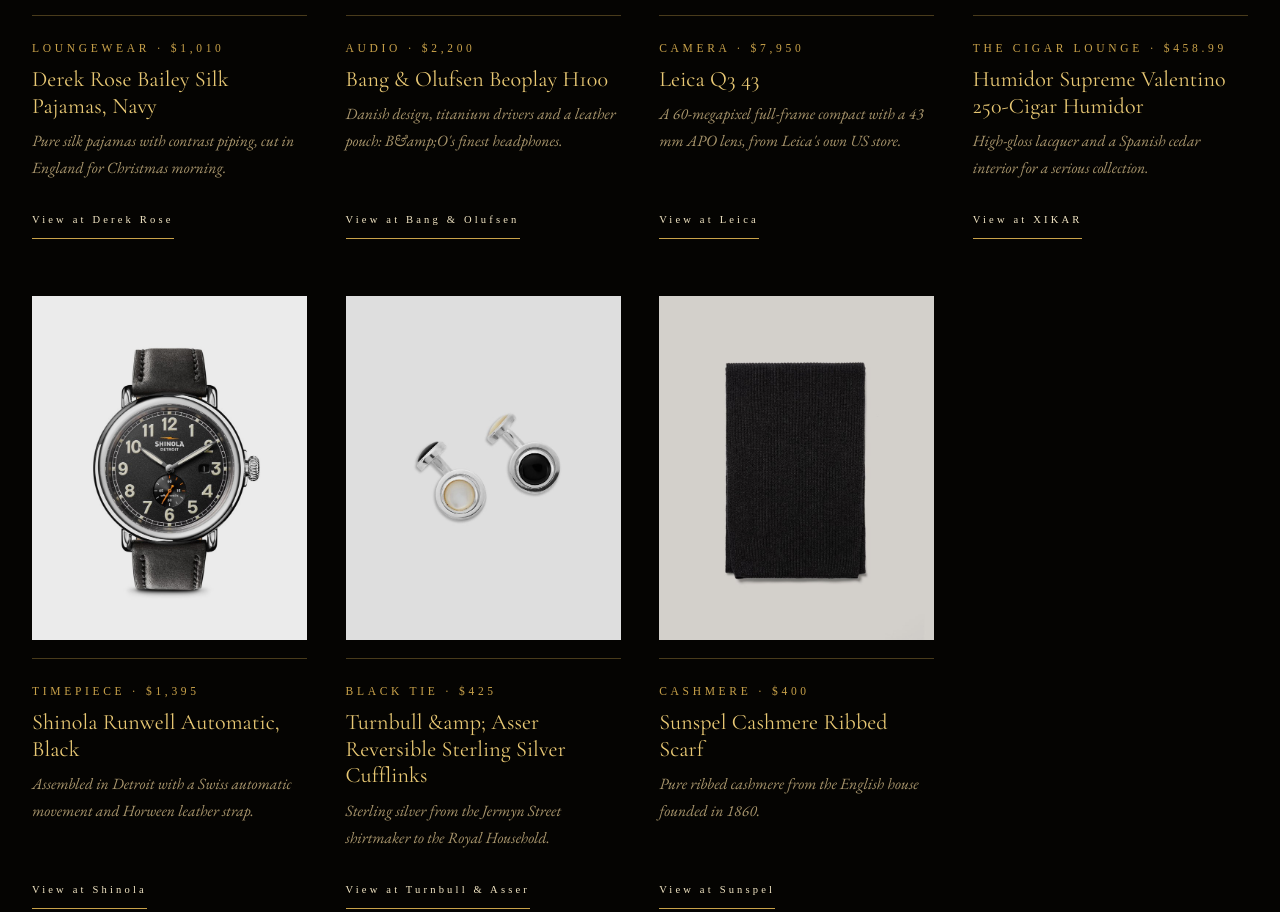
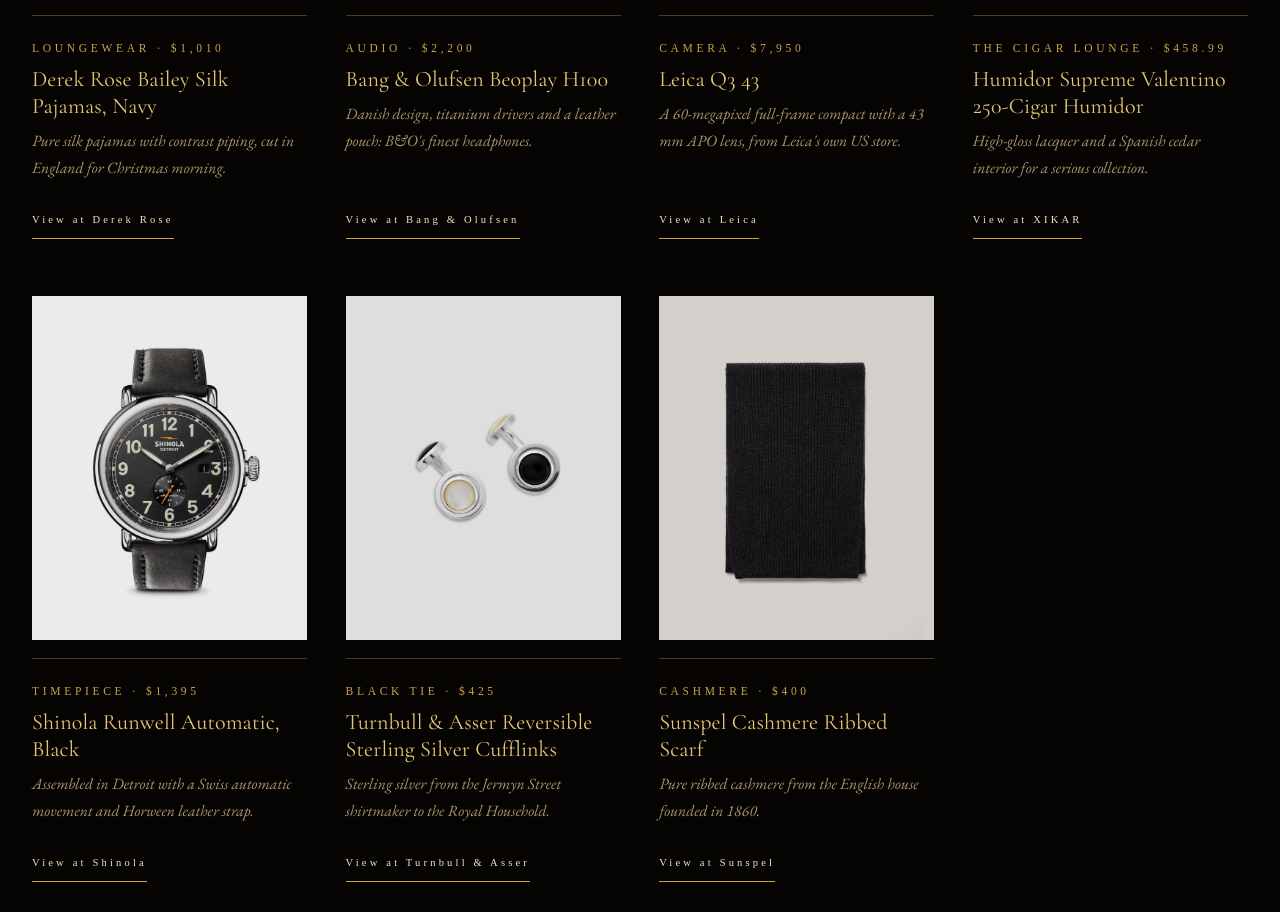
Before and after one commit to Lulumoons/Black-Tie-Atelier, a plain HTML site: page christmas.html in a window 1280 px wide. Shown: the part 2561-3473 px from the top of the page. Drawn offline with nearby package versions, Linux system fonts and the light colour scheme; a web font is replaced by a local one.

Commit message:
Fix ampersands in Christmas guide

```diff
--- a/christmas.html
+++ b/christmas.html
@@ -15,11 +15,11 @@
 <div class="cb"><span class="sc">Leather · $1,550</span><h3>Smythson Lightweight Slim Briefcase in Panama</h3><p>A slim, structured briefcase in Smythson&#x27;s signature Panama leather.</p><a class="btn" href="https://www.smythson.com/en-us/products/black-lightweight-slim-briefcase-in-panama-1205241" target="_blank" rel="sponsored noopener">View at Smythson</a></div></article><article class="card"><a class="ph" href="https://www.derek-rose.com/en-us/products/mens-dressing-gown-duke-cashmere-navy" target="_blank" rel="sponsored noopener"><img src="assets/products/xmas-derekrose-duke.jpg" alt="Derek Rose Duke Cashmere Dressing Gown, Navy" loading="lazy"></a>
 <div class="cb"><span class="sc">Loungewear · $4,795</span><h3>Derek Rose Duke Cashmere Dressing Gown, Navy</h3><p>Loro Piana cashmere, silk-lined and hand-sewn in England: the ultimate robe.</p><a class="btn" href="https://www.derek-rose.com/en-us/products/mens-dressing-gown-duke-cashmere-navy" target="_blank" rel="sponsored noopener">View at Derek Rose</a></div></article><article class="card"><a class="ph" href="https://www.derek-rose.com/en-us/products/mens-bailey-silk-pyjamas-navy-blue" target="_blank" rel="sponsored noopener"><img src="assets/products/xmas-derekrose-bailey.jpg" alt="Derek Rose Bailey Silk Pajamas, Navy" loading="lazy"></a>
 <div class="cb"><span class="sc">Loungewear · $1,010</span><h3>Derek Rose Bailey Silk Pajamas, Navy</h3><p>Pure silk pajamas with contrast piping, cut in England for Christmas morning.</p><a class="btn" href="https://www.derek-rose.com/en-us/products/mens-bailey-silk-pyjamas-navy-blue" target="_blank" rel="sponsored noopener">View at Derek Rose</a></div></article><article class="card"><a class="ph" href="https://www.bang-olufsen.com/en/us/headphones/beoplay-h100" target="_blank" rel="sponsored noopener"><img src="assets/products/xmas-bo-h100.jpg" alt="Bang &amp; Olufsen Beoplay H100" loading="lazy"></a>
-<div class="cb"><span class="sc">Audio · $2,200</span><h3>Bang &amp; Olufsen Beoplay H100</h3><p>Danish design, titanium drivers and a leather pouch: B&amp;amp;O&#x27;s finest headphones.</p><a class="btn" href="https://www.bang-olufsen.com/en/us/headphones/beoplay-h100" target="_blank" rel="sponsored noopener">View at Bang &amp; Olufsen</a></div></article><article class="card"><a class="ph" href="https://leicacamerausa.com/leica-q3-43.html" target="_blank" rel="sponsored noopener"><img src="assets/products/xmas-leica-q3-43.jpg" alt="Leica Q3 43" loading="lazy"></a>
+<div class="cb"><span class="sc">Audio · $2,200</span><h3>Bang &amp; Olufsen Beoplay H100</h3><p>Danish design, titanium drivers and a leather pouch: B&amp;O&#x27;s finest headphones.</p><a class="btn" href="https://www.bang-olufsen.com/en/us/headphones/beoplay-h100" target="_blank" rel="sponsored noopener">View at Bang &amp; Olufsen</a></div></article><article class="card"><a class="ph" href="https://leicacamerausa.com/leica-q3-43.html" target="_blank" rel="sponsored noopener"><img src="assets/products/xmas-leica-q3-43.jpg" alt="Leica Q3 43" loading="lazy"></a>
 <div class="cb"><span class="sc">Camera · $7,950</span><h3>Leica Q3 43</h3><p>A 60-megapixel full-frame compact with a 43 mm APO lens, from Leica&#x27;s own US store.</p><a class="btn" href="https://leicacamerausa.com/leica-q3-43.html" target="_blank" rel="sponsored noopener">View at Leica</a></div></article><article class="card"><a class="ph" href="https://xikar.com/products/humidor-supreme%C2%AE-valentino-cigar-humidor-holds-up-to-250-cigars-high-lacquer-finish" target="_blank" rel="sponsored noopener"><img src="assets/products/xmas-xikar-valentino.jpg" alt="Humidor Supreme Valentino 250-Cigar Humidor" loading="lazy"></a>
 <div class="cb"><span class="sc">The Cigar Lounge · $458.99</span><h3>Humidor Supreme Valentino 250-Cigar Humidor</h3><p>High-gloss lacquer and a Spanish cedar interior for a serious collection.</p><a class="btn" href="https://xikar.com/products/humidor-supreme%C2%AE-valentino-cigar-humidor-holds-up-to-250-cigars-high-lacquer-finish" target="_blank" rel="sponsored noopener">View at XIKAR</a></div></article><article class="card"><a class="ph" href="https://www.shinola.com/products/runwell-automatic-watch-black-leather" target="_blank" rel="sponsored noopener"><img src="assets/products/xmas-shinola-runwell.jpg" alt="Shinola Runwell Automatic, Black" loading="lazy"></a>
-<div class="cb"><span class="sc">Timepiece · $1,395</span><h3>Shinola Runwell Automatic, Black</h3><p>Assembled in Detroit with a Swiss automatic movement and Horween leather strap.</p><a class="btn" href="https://www.shinola.com/products/runwell-automatic-watch-black-leather" target="_blank" rel="sponsored noopener">View at Shinola</a></div></article><article class="card"><a class="ph" href="https://www.turnbullandasser.com/products/reversible-monochrome-sterling-silver-round-cufflinks" target="_blank" rel="sponsored noopener"><img src="assets/products/xmas-ta-cufflinks.jpg" alt="Turnbull &amp;amp; Asser Reversible Sterling Silver Cufflinks" loading="lazy"></a>
-<div class="cb"><span class="sc">Black Tie · $425</span><h3>Turnbull &amp;amp; Asser Reversible Sterling Silver Cufflinks</h3><p>Sterling silver from the Jermyn Street shirtmaker to the Royal Household.</p><a class="btn" href="https://www.turnbullandasser.com/products/reversible-monochrome-sterling-silver-round-cufflinks" target="_blank" rel="sponsored noopener">View at Turnbull &amp; Asser</a></div></article><article class="card"><a class="ph" href="https://us.sunspel.com/products/cashmere-ribbed-scarf-in-charcoal-melange-asca9054-gyad" target="_blank" rel="sponsored noopener"><img src="assets/products/xmas-sunspel-scarf.jpg" alt="Sunspel Cashmere Ribbed Scarf" loading="lazy"></a>
+<div class="cb"><span class="sc">Timepiece · $1,395</span><h3>Shinola Runwell Automatic, Black</h3><p>Assembled in Detroit with a Swiss automatic movement and Horween leather strap.</p><a class="btn" href="https://www.shinola.com/products/runwell-automatic-watch-black-leather" target="_blank" rel="sponsored noopener">View at Shinola</a></div></article><article class="card"><a class="ph" href="https://www.turnbullandasser.com/products/reversible-monochrome-sterling-silver-round-cufflinks" target="_blank" rel="sponsored noopener"><img src="assets/products/xmas-ta-cufflinks.jpg" alt="Turnbull &amp; Asser Reversible Sterling Silver Cufflinks" loading="lazy"></a>
+<div class="cb"><span class="sc">Black Tie · $425</span><h3>Turnbull &amp; Asser Reversible Sterling Silver Cufflinks</h3><p>Sterling silver from the Jermyn Street shirtmaker to the Royal Household.</p><a class="btn" href="https://www.turnbullandasser.com/products/reversible-monochrome-sterling-silver-round-cufflinks" target="_blank" rel="sponsored noopener">View at Turnbull &amp; Asser</a></div></article><article class="card"><a class="ph" href="https://us.sunspel.com/products/cashmere-ribbed-scarf-in-charcoal-melange-asca9054-gyad" target="_blank" rel="sponsored noopener"><img src="assets/products/xmas-sunspel-scarf.jpg" alt="Sunspel Cashmere Ribbed Scarf" loading="lazy"></a>
 <div class="cb"><span class="sc">Cashmere · $400</span><h3>Sunspel Cashmere Ribbed Scarf</h3><p>Pure ribbed cashmere from the English house founded in 1860.</p><a class="btn" href="https://us.sunspel.com/products/cashmere-ribbed-scarf-in-charcoal-melange-asca9054-gyad" target="_blank" rel="sponsored noopener">View at Sunspel</a></div></article></div></div></section>
 <section id="more" class=""><div class="wrap"><div class="head"><span class="sc"></span><h2>Continue Exploring</h2><div class="rule"></div><p></p></div><div class="tiles"><a class="tile" href="groomsmen.html"><b>Groomsmen Gifts</b></a><a class="tile" href="groom.html"><b>Gifts for the Groom</b></a><a class="tile" href="fathers-day.html"><b>Father's Day</b></a><a class="tile" href="anniversary.html"><b>Anniversary Gifts</b></a><a class="tile" href="holiday.html"><b>The Holiday Guide</b></a><a class="tile" href="index.html"><b>The Full Boutique</b></a></div></div></section>
 <footer><div class="wrap"><div class="logo">Black Tie <span>Atelier</span></div><p class="sc">Heirloom gifts for the modern gentleman</p>
```
